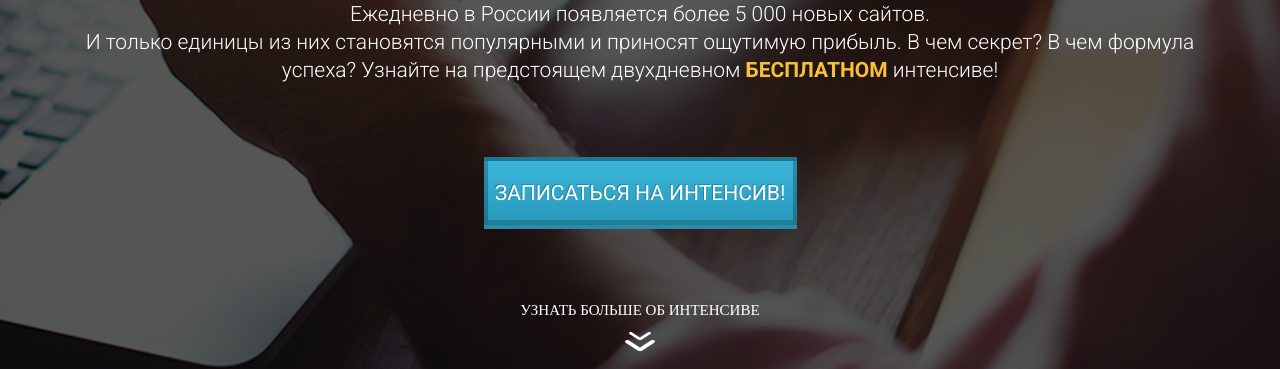
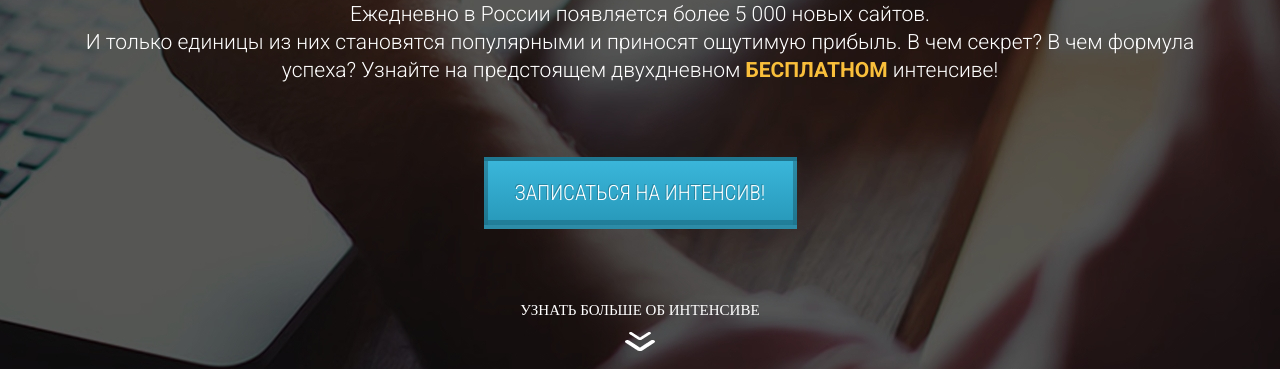
Before and after one commit to kkorolev07/project, a plain HTML site: page index.html in a window 1280 px wide. Shown: the part 431-800 px from the top of the page. Drawn offline with Linux system fonts and the light colour scheme.

Commit message:
add font-family to ptomo_btn

```diff
--- a/css/style.css
+++ b/css/style.css
@@ -92,6 +92,7 @@ h2 .title {
     border: 4px solid rgba(0, 0, 0, 0.23);
     font-size: 21px;
     line-height: 24px;
+    font-family: 'Roboto Condensed';
     font-weight: 400;
     text-transform: uppercase;
     color: #FFFFFF;
```
